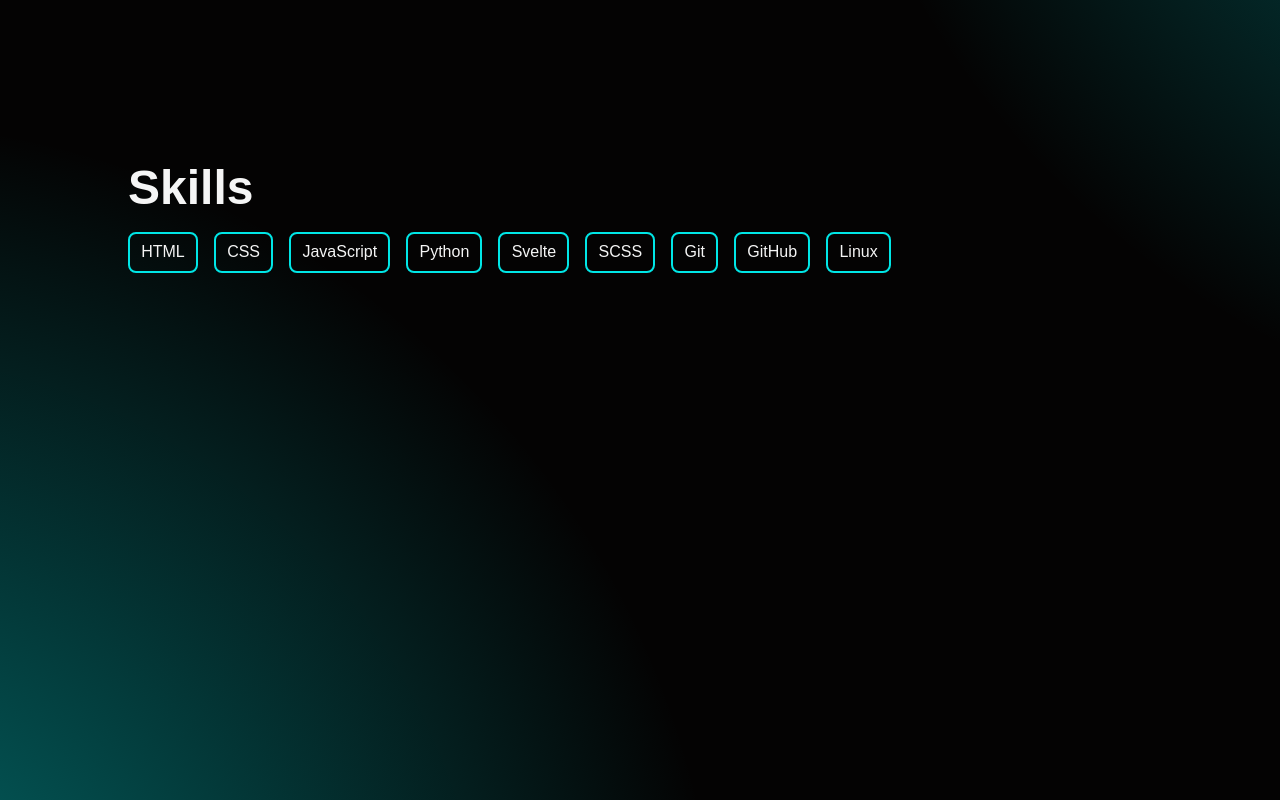
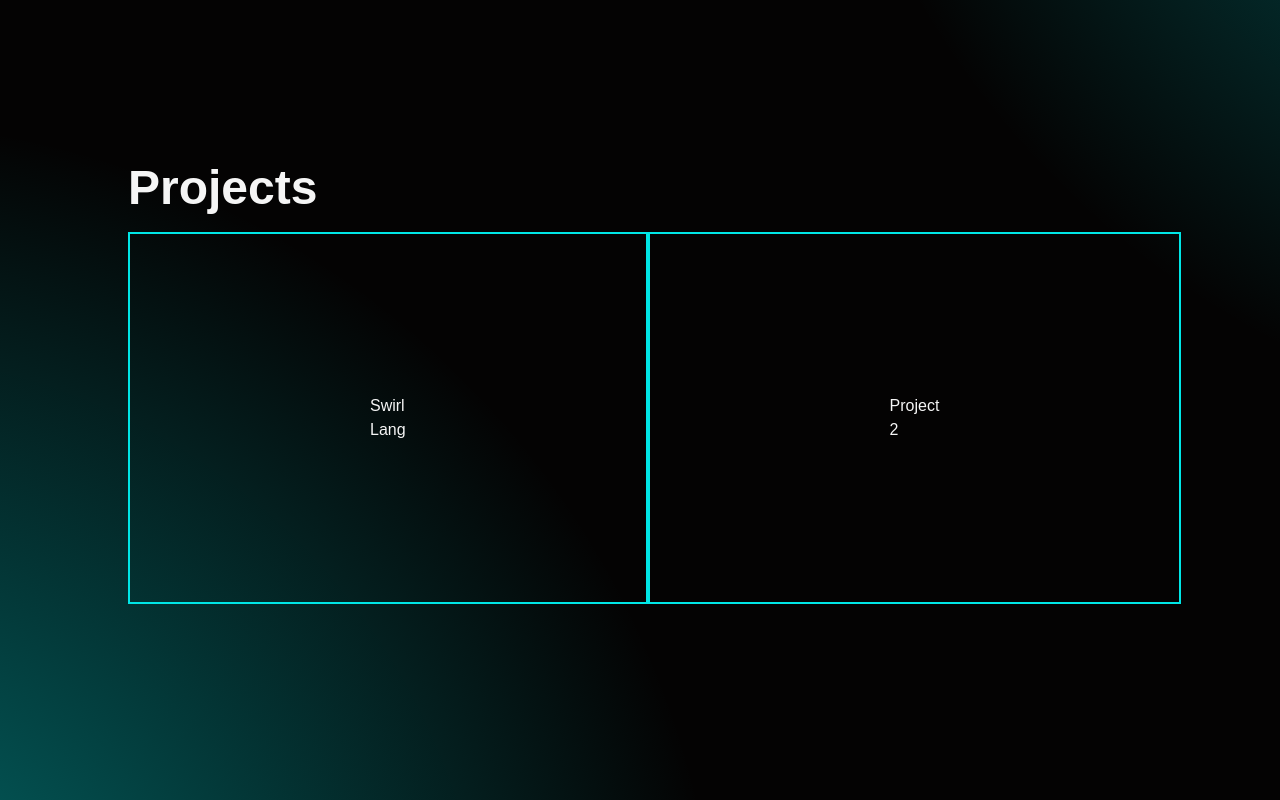
Before and after one commit to MrinmoyHaloi/mrinmoyhaloi.github.io, a SvelteKit app: page / in a window 1280 px wide. Shown: the part 1480-2280 px from the top of the page. Built offline with nearby package versions, Linux system fonts and the light colour scheme.

Commit message:
fix: remove old skill section

```diff
--- a/src/routes/+page.svelte
+++ b/src/routes/+page.svelte
@@ -61,23 +61,10 @@
 					<li><Icon icon="skill-icons:git" width="1.2em" height="1.2em" />Git</li>
 					<li><Icon icon="skill-icons:github-dark" width="1.2em" height="1.2em" />GitHub</li>
 					<li><Icon icon="skill-icons:linux-dark" width="1.2em" height="1.2em" />Linux</li>
+					<li><Icon icon="skill-icons:vscode-dark" width="1.2em" height="1.2em" />VSCode</li>
 				</ul>
 			</div>
 		</div>
-	</section>
-	<section class="skills-section">
-		<h2>Skills</h2>
-		<ul>
-			<li>HTML</li>
-			<li>CSS</li>
-			<li>JavaScript</li>
-			<li>Python</li>
-			<li>Svelte</li>
-			<li>SCSS</li>
-			<li>Git</li>
-			<li>GitHub</li>
-			<li>Linux</li>
-		</ul>
 	</section>
 	<section class="projects-section">
 		<h2>Projects</h2>
@@ -221,19 +208,6 @@
 			}
 		}
 	}
-	.skills-section {
-		height: 100vh;
-		ul {
-			display: flex;
-			gap: 1rem;
-			li {
-				list-style-type: none;
-				border: 2px solid hsl(180, 100%, 45%);
-				padding: 0.4rem 0.7rem;
-				border-radius: 0.5rem;
-			}
-		}
-	}
 	.projects-section {
 		height: 100vh;
 		ul {
```
